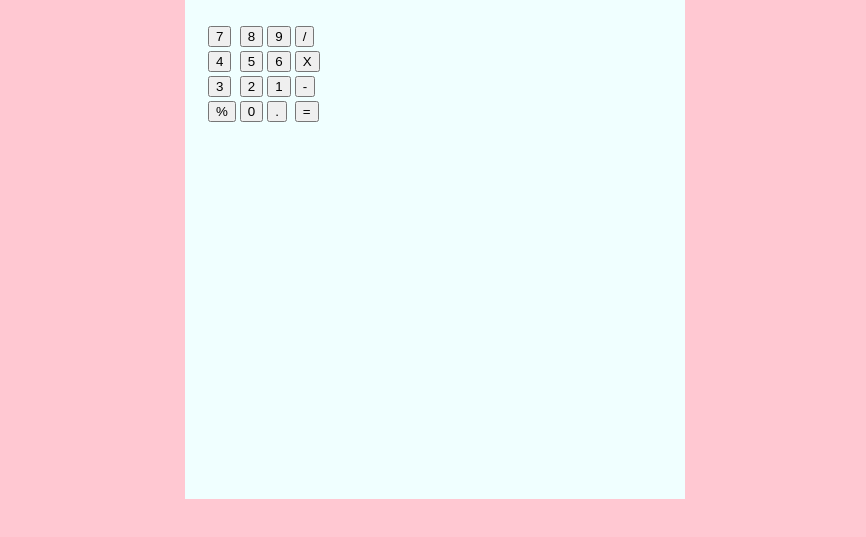
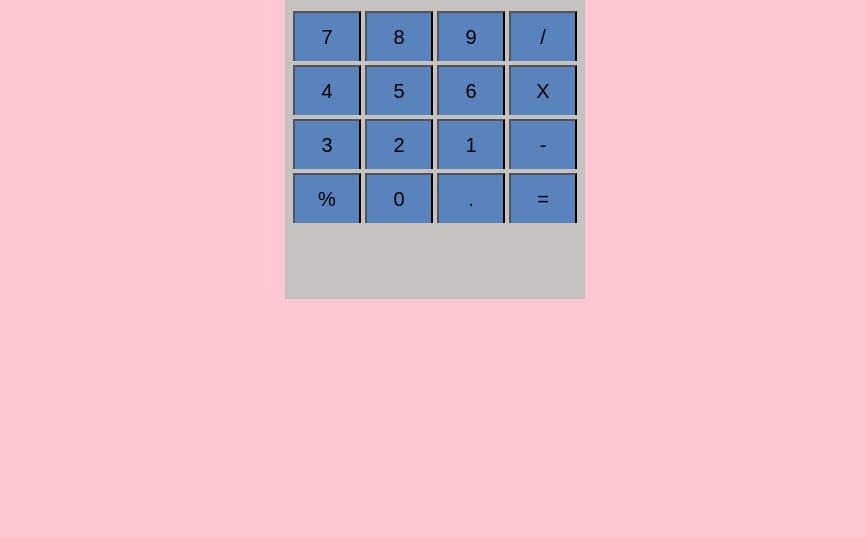
Before and after one commit to Kevin-Borge-Tobar/Maqueta-de-Calculadora, a plain HTML site: page index.html in a window 1280 px wide. Shown: the part 101-638 px from the top of the page, without its empty margins (205-1071 px from the left). Drawn offline with Linux system fonts and the light colour scheme.

Commit message:
Se establecieron los aspectos de la tabla y los botones.

```diff
--- a/calculator styles.css
+++ b/calculator styles.css
@@ -13,12 +13,22 @@
         font-style: italic;
         }
 
-.Calc{
+    /* Se establecen las dimensiones de la tabla, sus botones  y el  aspecto de cada uno de ellos*/
+    .Calc{
+        display: block;
+        text-align:center;
+        margin:0 auto;
+        padding:5px;
+        background-color: rgb(199, 194, 194);
+        width: 300px;
+        height: 300px;
+        border: hsl(0, 62%, 65%);
+    }
+    .Calc td button{
     display: block;
-    margin:0 auto;
-    padding: 20px;
-    background-color:azure;
-    width: 500px;
-    height: 500px;
-    border: rgb(13, 14, 14);
+    background-color: rgb(88, 131, 189);
+    width: 68px;
+    height: 50px;
+    font-size: 20px;
+    border-bottom: darkgrey;
     }
```
